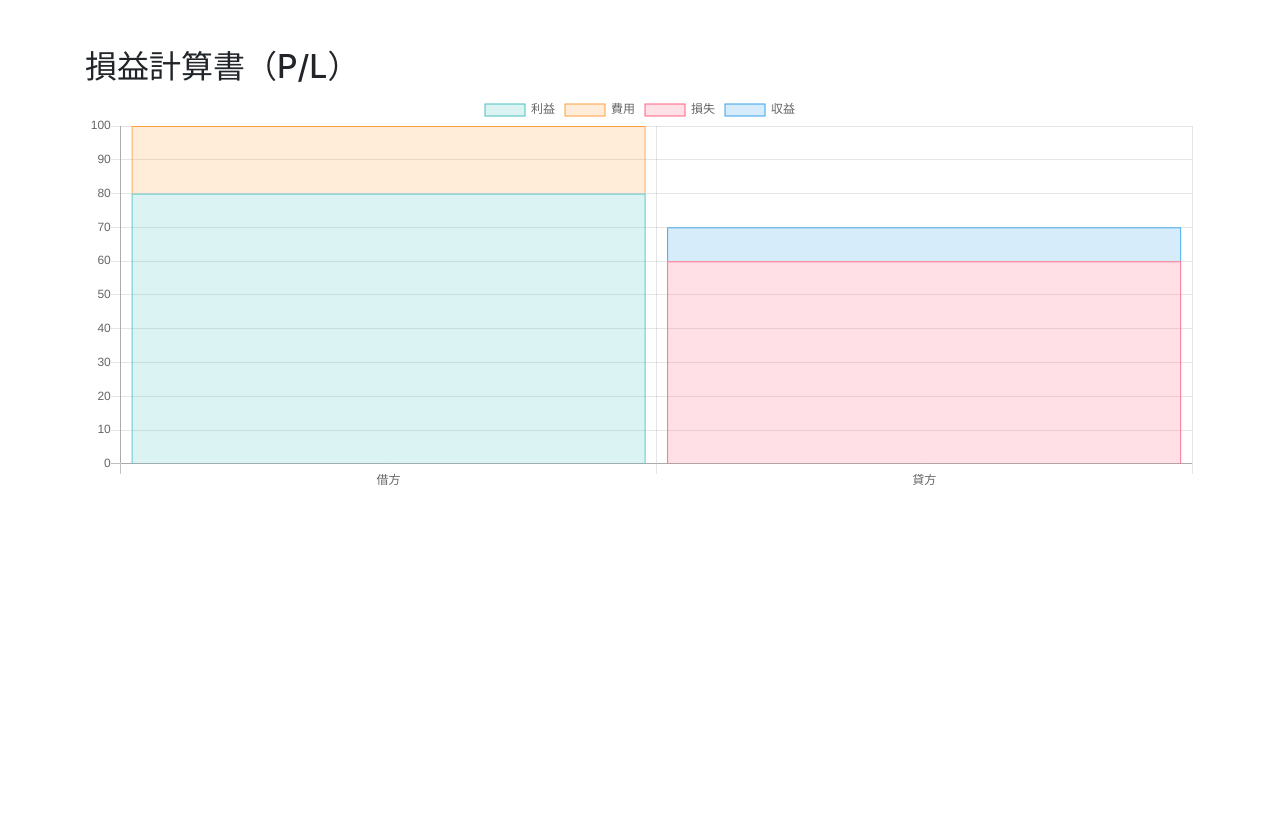
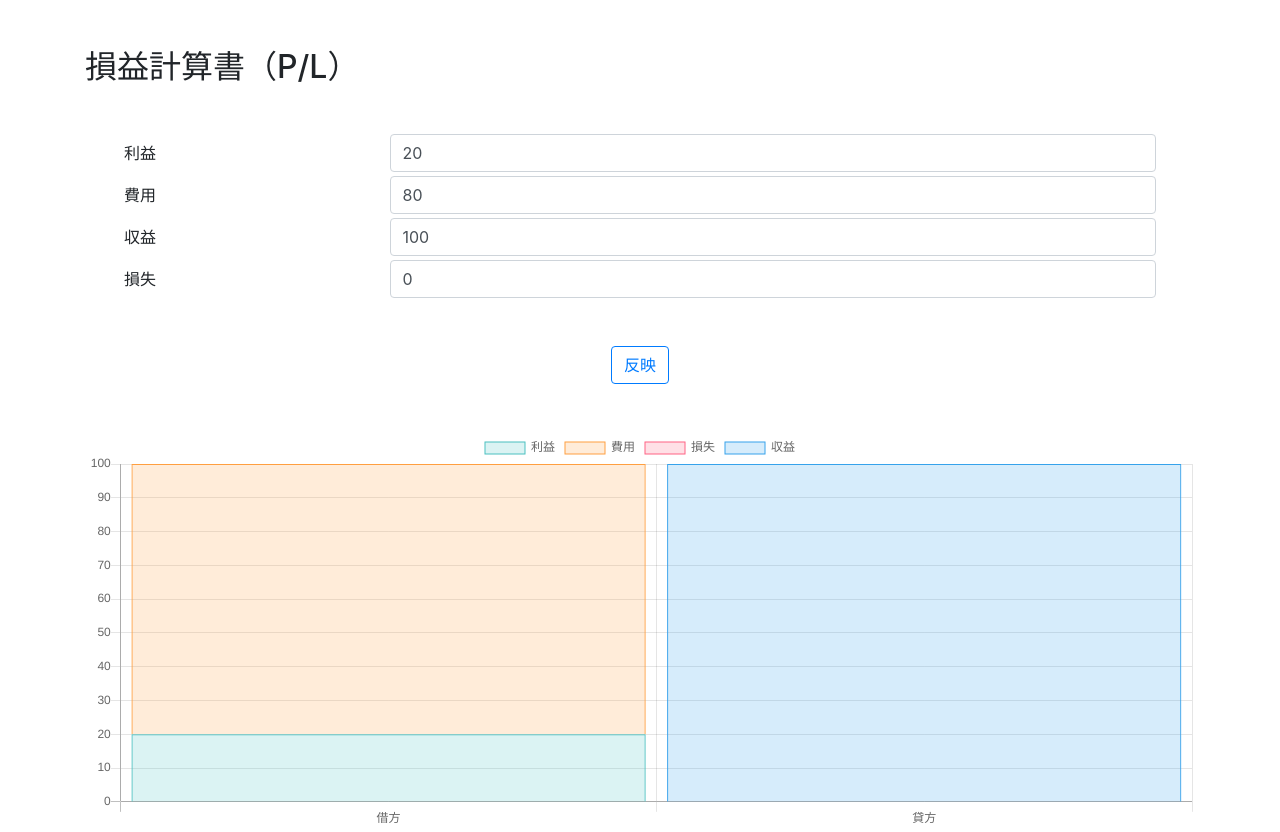
Before and after one commit to negi524/ir_graph, a Nuxt app: page /pl in a window 1280 px wide. Before the commit the page ends 800 px from the top, so only its background shows below. Built offline with nearby package versions, Linux system fonts and the light colour scheme.

Commit message:
損益計算書にフォームからデータ入力できるように修正

```diff
--- a/pages/pl.vue
+++ b/pages/pl.vue
@@ -1,7 +1,36 @@
 <template>
   <div class="container">
     <h2 class="mt-5">損益計算書（P/L）</h2>
-    <profit-and-loss :chart-data="datacollection" />
+    <div class="row mt-5 mx-4">
+      <label class="col-3 col-form-label">利益</label>
+      <div class="col-9">
+        <b-form-input v-model="netIncome" type="number" placeholder="利益" />
+      </div>
+    </div>
+    <div class="row my-1 mx-4">
+      <label class="col-3 col-form-label">費用</label>
+      <div class="col-9">
+        <b-form-input v-model="expenses" type="number" placeholder="費用" />
+      </div>
+    </div>
+    <div class="row my-1 mx-4">
+      <label class="col-3 col-form-label">収益</label>
+      <div class="col-9">
+        <b-form-input v-model="revenue" type="number" placeholder="収益" />
+      </div>
+    </div>
+    <div class="row my-1 mx-4">
+      <label class="col-3 col-form-label">損失</label>
+      <div class="col-9">
+        <b-form-input v-model="netLoss" type="number" placeholder="損失" />
+      </div>
+    </div>
+    <div class="row my-5">
+      <b-button class="mx-auto" variant="outline-primary" @click="fillData()">
+        反映
+      </b-button>
+    </div>
+    <profit-and-loss class="mt-4" :chart-data="datacollection" />
   </div>
 </template>
 
@@ -16,6 +45,14 @@ export default {
     return {
       // チャートを構成するデータセット一覧
       datacollection: null,
+      // 利益
+      netIncome: 20,
+      // 費用
+      expenses: 80,
+      // 収益
+      revenue: 100,
+      // 損失
+      netLoss: 0,
     }
   },
   mounted() {
@@ -33,13 +70,13 @@ export default {
             backgroundColor: 'rgba(75, 192, 192, 0.2)',
             borderColor: 'rgba(75, 192, 192, 1)',
             borderWidth: 1,
-            data: [80, null],
+            data: [this.netIncome, null],
           },
           {
             type: 'bar',
             barPercentage: 1.2,
             label: '費用',
-            data: [20, null],
+            data: [this.expenses, null],
             backgroundColor: 'rgba(255, 159, 64, 0.2)',
             borderColor: 'rgba(255, 159, 64, 1)',
             borderWidth: 1,
@@ -48,7 +85,7 @@ export default {
             type: 'bar',
             barPercentage: 1.2,
             label: '損失',
-            data: [null, 60],
+            data: [null, this.netLoss],
             backgroundColor: 'rgba(255, 99, 132, 0.2)',
             borderColor: 'rgba(255,99,132,1)',
             borderWidth: 1,
@@ -57,7 +94,7 @@ export default {
             type: 'bar',
             barPercentage: 1.2,
             label: '収益',
-            data: [null, 10],
+            data: [null, this.revenue],
             backgroundColor: 'rgba(54, 162, 235, 0.2)',
             borderColor: 'rgba(54, 162, 235, 1)',
             borderWidth: 1,
```
